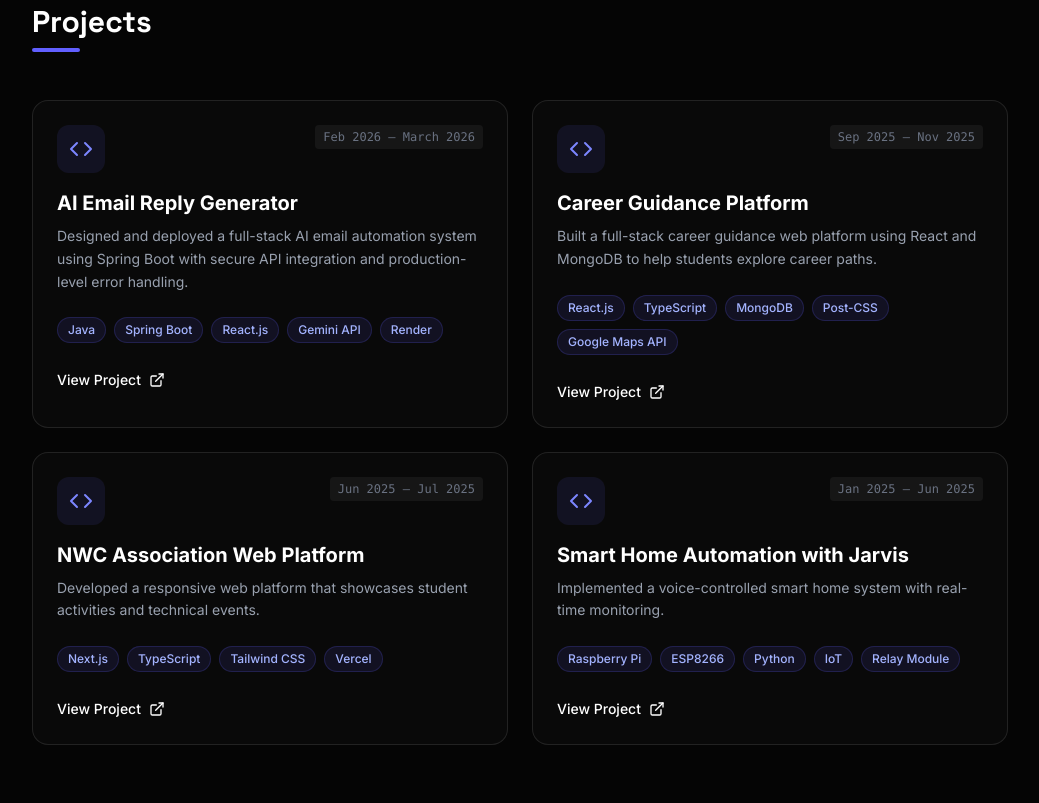
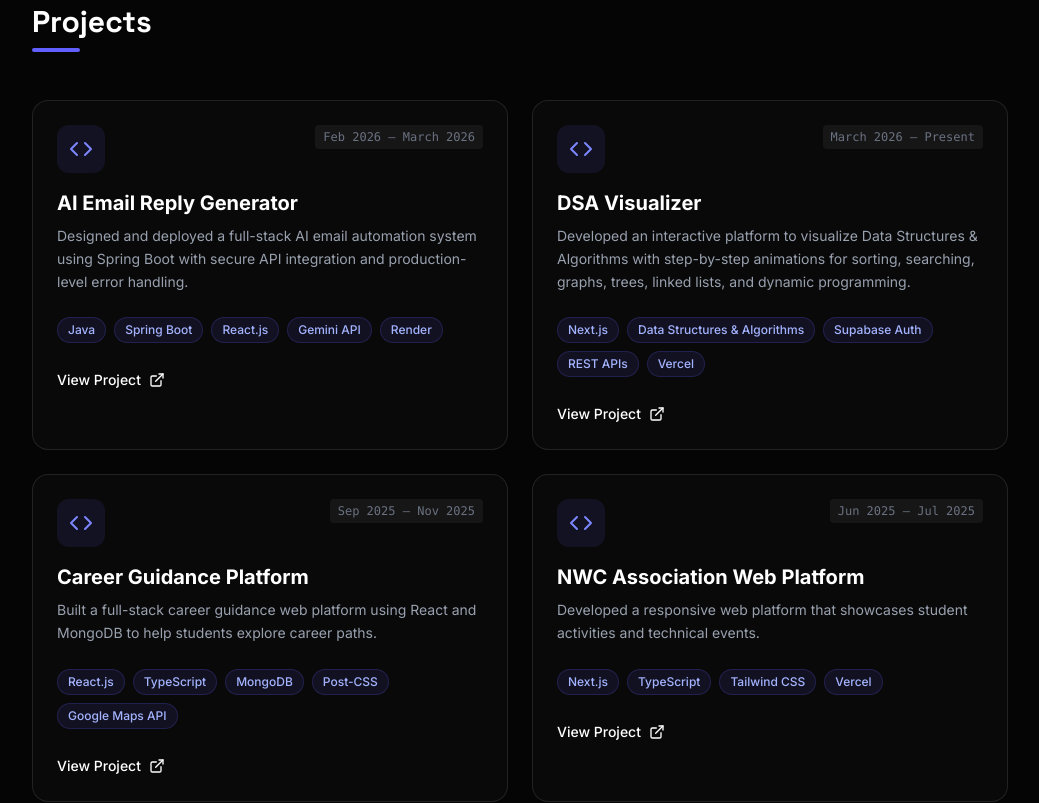
Before and after one commit to apiyush-12/My_portfolio_website, a React (Vite) app: page / in a window 1280 px wide. Shown: the part 2180-2983 px from the top of the page, without its empty margins (120-1159 px from the left). Built offline with nearby package versions, Linux system fonts and the light colour scheme; no server answers.

Commit message:
Add new projects to resume with details and links

```diff
--- a/src/data/resume.ts
+++ b/src/data/resume.ts
@@ -57,6 +57,7 @@ export const resumeData = {
   "projects": [
     {
       "title": "AI Email Reply Generator",
+      "image": "/Email.png",
       "links": "https://email-writer-pi.vercel.app/",
       "dates": "Feb 2026 – March 2026",
       "stack": "Java, Spring Boot, React.js, Gemini API, Render",
@@ -65,7 +66,18 @@ export const resumeData = {
       ]
     },
     {
+      "title": "DSA Visualizer",
+      "image": "/dsa.png",
+      "links": "https://dsa-visual.piyussh.dev/",
+      "dates": "March 2026 – Present",
+      "stack": "Next.js, Data Structures & Algorithms, Supabase Auth, REST APIs, Vercel",
+      "bullets": [
+        "Developed an interactive platform to visualize Data Structures & Algorithms with step-by-step animations for sorting, searching, graphs, trees, linked lists, and dynamic programming."
+      ]
+    },
+    {
       "title": "Career Guidance Platform",
+      "image": "/career.png",
       "links": "https://career-guidance-sih.vercel.app/",
       "dates": "Sep 2025 – Nov 2025",
       "stack": "React.js, TypeScript, MongoDB, Post-CSS, Google Maps API",
@@ -75,6 +87,7 @@ export const resumeData = {
     },
     {
       "title": "NWC Association Web Platform",
+      "image": "/nwc.png",
       "links": "https://nwc-association-web.vercel.app/",
       "dates": "Jun 2025 – Jul 2025",
       "stack": "Next.js, TypeScript, Tailwind CSS, Vercel",
@@ -84,6 +97,7 @@ export const resumeData = {
     },
     {
       "title": "Smart Home Automation with Jarvis",
+      "image": "/home.png",
       "links": "https://drive.google.com/file/d/1zUNVzJOU9hTUJv5wLYE9Zsh43sMFmPyA/view",
       "dates": "Jan 2025 – Jun 2025",
       "stack": "Raspberry Pi, ESP8266, Python, IoT, Relay Module",
```
